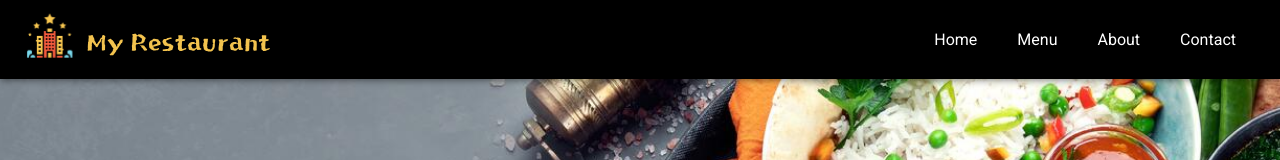
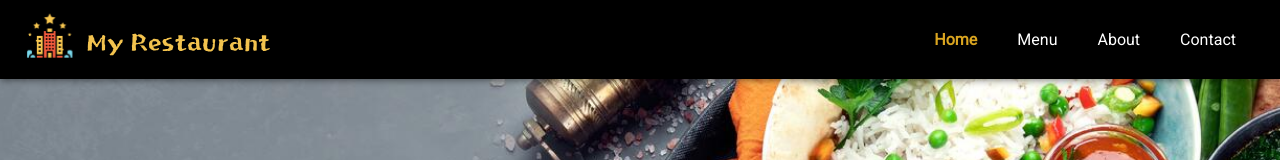
Before and after one commit to anmolbiranwar/Restaurant-website_Reactjs_MUI, a React (Create React App) app: page / in a window 1280 px wide. Shown: the top 160 px of the page. Built offline with nearby package versions, Linux system fonts and the light colour scheme.

Commit message:
Update HeaderStyles.css

```diff
--- a/src/styles/HeaderStyles.css
+++ b/src/styles/HeaderStyles.css
@@ -12,6 +12,10 @@
 .navigation-menu li a{
     text-decoration: none;
     color: white;
+}
+.active{
+    color: goldenrod !important;
+    font-weight: bold !important;
 }
 
 /* mobile view */
```
